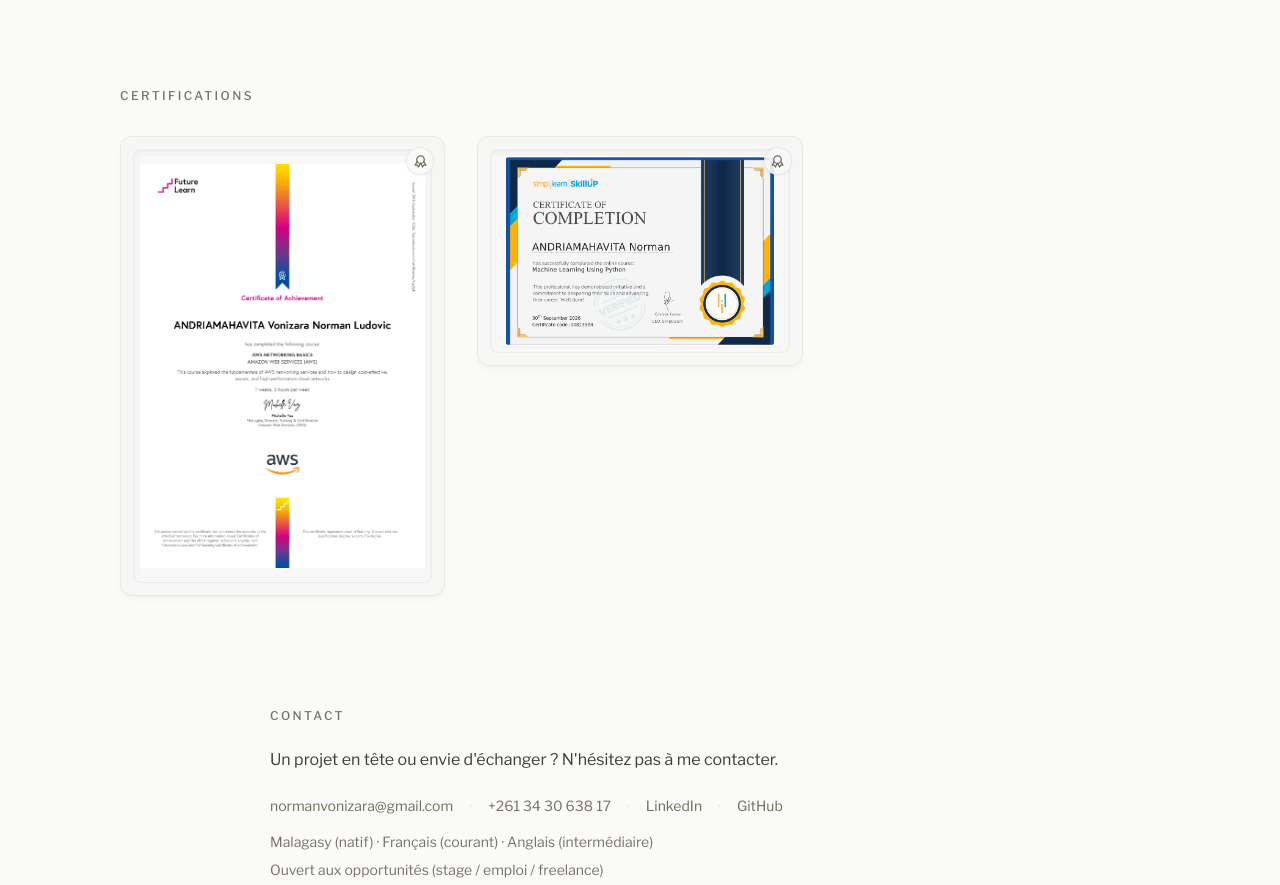
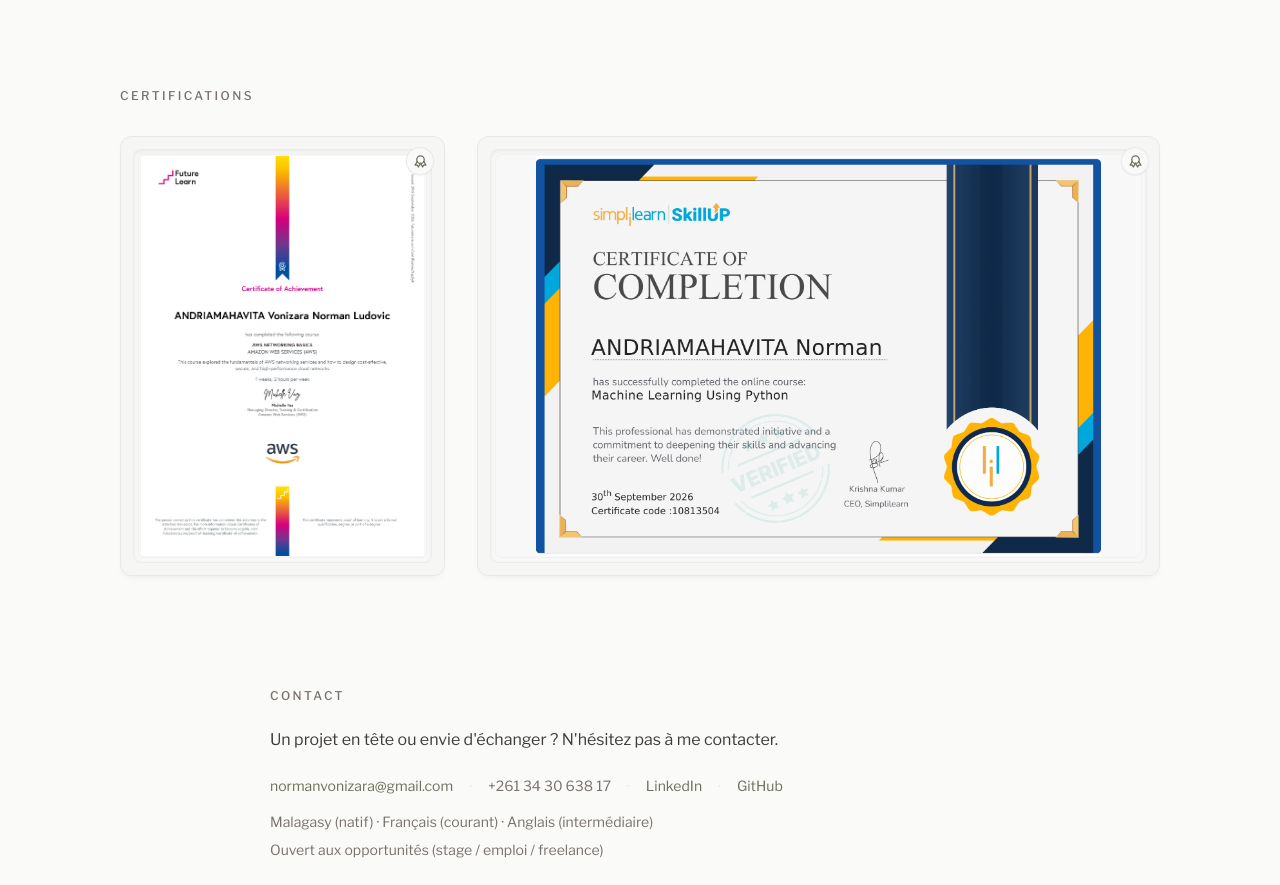
Before and after one commit to normanXCat/portfolio-normanXCat, a Next.js app: page / in a window 1280 px wide. Shown: the part 4300-5185 px from the top of the page. Built offline with nearby package versions, Linux system fonts and the light colour scheme.

Commit message:
feat(portfolio): bento grid layout for certifications

```diff
--- a/src/components/certificates.tsx
+++ b/src/components/certificates.tsx
@@ -20,17 +20,39 @@
 };
 
 /**
- * Carte de certificat unitaire avec effet de bascule 3D (tilt) au survol,
+ * Calcule les classes Tailwind de span bento selon le ratio réel du PDF (width / height)
+ * et le nombre d'éléments pour garantir une mosaïque dense et sans espace vide.
+ */
+function getBentoSpanClasses(cert: CertificateItem, totalCount: number): string {
+  const width = cert.width || 1241;
+  const height = cert.height || 1754;
+  const ratio = width / height;
+
+  if (ratio > 1.15) {
+    // Format Paysage : 2 colonnes sur desktop
+    // Sur tablette (2 colonnes) : 1 colonne si 2 certificats pour remplir la rangée 1+1 sans trou
+    return totalCount === 2
+      ? "col-span-1 md:col-span-1 lg:col-span-2"
+      : "col-span-1 md:col-span-2 lg:col-span-2";
+  }
+
+  // Format Portrait ou Carré : 1 colonne
+  return "col-span-1";
+}
+
+/**
+ * Carte de certificat bento avec effet de bascule 3D (tilt) au survol,
  * liseré décoratif intérieur façon diplôme, badge de sceau d'attestation,
  * reflet lumineux (glare) subtil et panneau d'informations en surimpression floutée.
- * La hauteur dépend directement du ratio réel du document PDF (portrait ou paysage).
  */
 function CertificateCard({
   cert,
   index,
+  totalCount,
 }: {
   cert: CertificateItem;
   index: number;
+  totalCount: number;
 }) {
   const cardRef = useRef<HTMLDivElement>(null);
   const [rotateX, setRotateX] = useState(0);
@@ -43,6 +65,7 @@
   const width = cert.width || 1241;
   const height = cert.height || 1754;
   const isLandscape = width > height;
+  const spanClasses = getBentoSpanClasses(cert, totalCount);
 
   const handleMouseMove = useCallback(
     (e: React.MouseEvent<HTMLDivElement>) => {
@@ -92,10 +115,10 @@
   const isOverlayActive = isHovered || isOpenMobile;
 
   return (
-    <FadeIn delay={index * 0.08} className="w-full">
+    <FadeIn delay={index * 0.08} className={`w-full ${spanClasses}`}>
       <div
         style={{ perspective: 1000 }}
-        className="w-full"
+        className="w-full h-full"
       >
         <div
           ref={cardRef}
@@ -108,17 +131,16 @@
           onClick={handleToggleMobile}
           onKeyDown={handleKeyDown}
           style={{
-            aspectRatio: `${width} / ${height}`,
             transform:
               shouldReduceMotion || !isHovered
                 ? "rotateX(0deg) rotateY(0deg) scale3d(1, 1, 1)"
-                : `rotateX(${rotateX}deg) rotateY(${rotateY}deg) scale3d(1.025, 1.025, 1.025)`,
+                : `rotateX(${rotateX}deg) rotateY(${rotateY}deg) scale3d(1.02, 1.02, 1.02)`,
             transformStyle: "preserve-3d",
             transition: isHovered
               ? "transform 0.12s ease-out, box-shadow 0.25s ease"
               : "transform 0.4s ease-out, box-shadow 0.3s ease",
           }}
-          className="relative w-full rounded-xl overflow-hidden bg-card-bg/75 border border-border/80 shadow-md shadow-foreground/[0.03] dark:shadow-black/25 hover:shadow-2xl hover:shadow-accent/15 dark:hover:shadow-black/50 hover:border-accent/50 cursor-pointer focus-visible:outline-2 focus-visible:outline-accent select-none group"
+          className="relative w-full h-[360px] sm:h-[420px] md:h-[440px] rounded-xl overflow-hidden bg-card-bg/75 border border-border/80 shadow-md shadow-foreground/[0.03] dark:shadow-black/25 hover:shadow-2xl hover:shadow-accent/15 dark:hover:shadow-black/50 hover:border-accent/50 cursor-pointer focus-visible:outline-2 focus-visible:outline-accent select-none group"
         >
           {/* Badge de sceau permanent dans le coin supérieur */}
           <div
@@ -131,7 +153,7 @@
 
           {/* Vignette de la première page du PDF avec cadre décoratif façon diplôme */}
           <div className="relative w-full h-full p-2.5 sm:p-3 flex items-center justify-center bg-card-bg/40">
-            <div className="relative w-full h-full rounded-lg overflow-hidden p-1.5 border border-border/60 bg-background/50 dark:bg-card-bg/50 shadow-inner">
+            <div className="relative w-full h-full rounded-lg overflow-hidden p-1.5 border border-border/60 bg-background/50 dark:bg-card-bg/50 shadow-inner flex items-center justify-center">
               {/* Liseré fin intérieur décoratif */}
               <div
                 aria-hidden="true"
@@ -143,7 +165,11 @@
                   src={cert.thumbnailUrl}
                   alt={`Certificat ${cert.title}`}
                   fill
-                  sizes="(max-width: 640px) 100vw, (max-width: 1024px) 50vw, 340px"
+                  sizes={
+                    isLandscape
+                      ? "(max-width: 640px) 100vw, (max-width: 1024px) 50vw, 680px"
+                      : "(max-width: 640px) 100vw, (max-width: 1024px) 50vw, 340px"
+                  }
                   className="object-contain"
                   priority={index === 0}
                 />
@@ -157,7 +183,7 @@
               aria-hidden="true"
               className="absolute inset-0 pointer-events-none z-10 transition-opacity duration-200"
               style={{
-                background: `radial-gradient(circle 240px at ${glarePos.x}% ${glarePos.y}%, color-mix(in srgb, var(--accent) 18%, transparent), transparent 70%)`,
+                background: `radial-gradient(circle 260px at ${glarePos.x}% ${glarePos.y}%, color-mix(in srgb, var(--accent) 18%, transparent), transparent 70%)`,
               }}
             />
           )}
@@ -173,7 +199,7 @@
                 "opacity 0.25s ease, transform 0.3s cubic-bezier(0.16, 1, 0.3, 1)",
             }}
             className={`absolute inset-0 ${
-              isLandscape ? "p-3.5 sm:p-4" : "p-5 sm:p-6"
+              isLandscape ? "p-4 sm:p-6" : "p-5 sm:p-6"
             } flex flex-col justify-between bg-background/92 dark:bg-card-bg/94 backdrop-blur-md border border-border/70 rounded-xl z-20 transition-opacity duration-250 overflow-y-auto ${
               isOverlayActive
                 ? "opacity-100 pointer-events-auto"
@@ -184,7 +210,7 @@
             <div>
               <h3
                 className={`font-serif ${
-                  isLandscape ? "text-base sm:text-lg" : "text-lg sm:text-xl"
+                  isLandscape ? "text-lg sm:text-2xl" : "text-lg sm:text-xl"
                 } font-semibold text-foreground leading-snug`}
               >
                 {cert.title}
@@ -209,7 +235,7 @@
               {cert.description && (
                 <p
                   className={`text-xs text-foreground/80 ${
-                    isLandscape ? "mt-1.5 line-clamp-2" : "mt-2.5 line-clamp-4"
+                    isLandscape ? "mt-2 line-clamp-3 sm:line-clamp-4 max-w-[540px]" : "mt-2.5 line-clamp-4"
                   } leading-relaxed`}
                 >
                   {cert.description}
@@ -220,7 +246,7 @@
             {/* Bas du panneau : Actions (Ouvrir PDF / Vérifier) */}
             <div
               className={`${
-                isLandscape ? "pt-2" : "pt-3"
+                isLandscape ? "pt-3" : "pt-3"
               } border-t border-border/50 flex flex-wrap items-center justify-between gap-2 mt-auto`}
               onClick={(e) => e.stopPropagation()}
             >
@@ -256,8 +282,8 @@
 }
 
 /**
- * Section Certifications & Attestations — grille en 3 colonnes desktop,
- * vignettes 3D décorées avec hauteur dynamique calquée sur le ratio réel du PDF.
+ * Section Certifications & Attestations — mosaïque dense Bento Grid (sans espace vide),
+ * chaque carte occupant un span horizontal/vertical adapté à son ratio PDF réel.
  */
 export function Certificates({ data }: { data: CertificateItem[] }) {
   if (!data || data.length === 0) return null;
@@ -267,17 +293,20 @@
       id="certifications"
       className="mb-20 md:mb-28 scroll-mt-24 max-w-[1040px] mx-auto w-full"
     >
-      <h2 className="text-xs font-medium uppercase tracking-[0.2em] text-muted mb-8 text-center md:text-left">
-        Certifications
-      </h2>
+      <FadeIn>
+        <h2 className="text-xs font-medium uppercase tracking-[0.2em] text-muted mb-8 text-center md:text-left">
+          Certifications
+        </h2>
+      </FadeIn>
 
-      {/* Grille 3 colonnes sur desktop (>= 1024px), 2 sur tablette, 1 sur mobile avec alignement au sommet */}
-      <div className="grid grid-cols-1 sm:grid-cols-2 lg:grid-cols-3 gap-6 md:gap-8 items-start">
+      {/* Bento Grid : 3 colonnes desktop, 2 colonnes tablette, 1 colonne mobile avec flux dense */}
+      <div className="grid grid-cols-1 md:grid-cols-2 lg:grid-cols-3 gap-6 md:gap-8 [grid-auto-flow:dense]">
         {data.map((cert, index) => (
           <CertificateCard
             key={cert.pdfUrl}
             cert={cert}
             index={index}
+            totalCount={data.length}
           />
         ))}
       </div>
```
